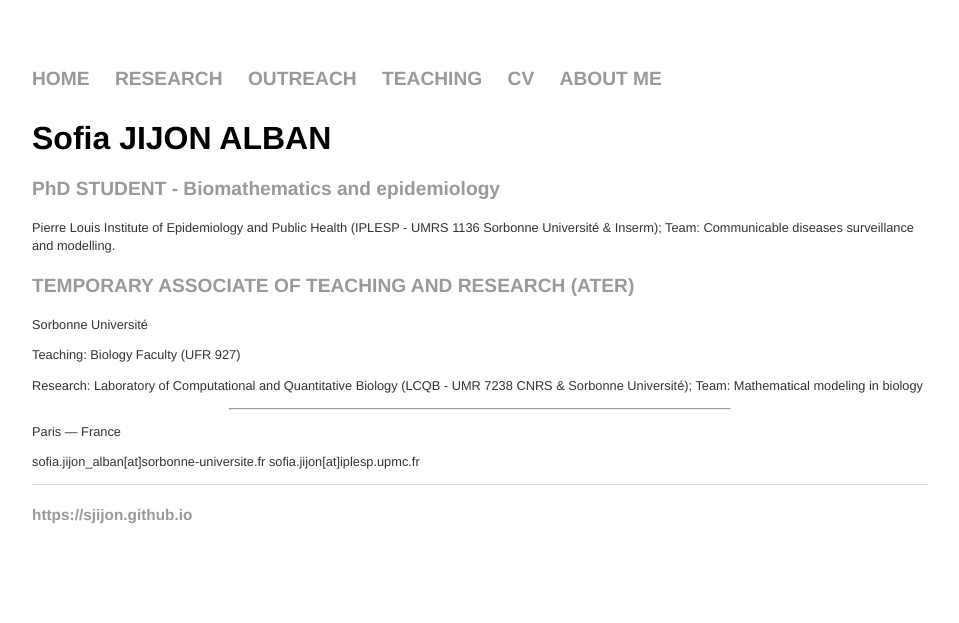
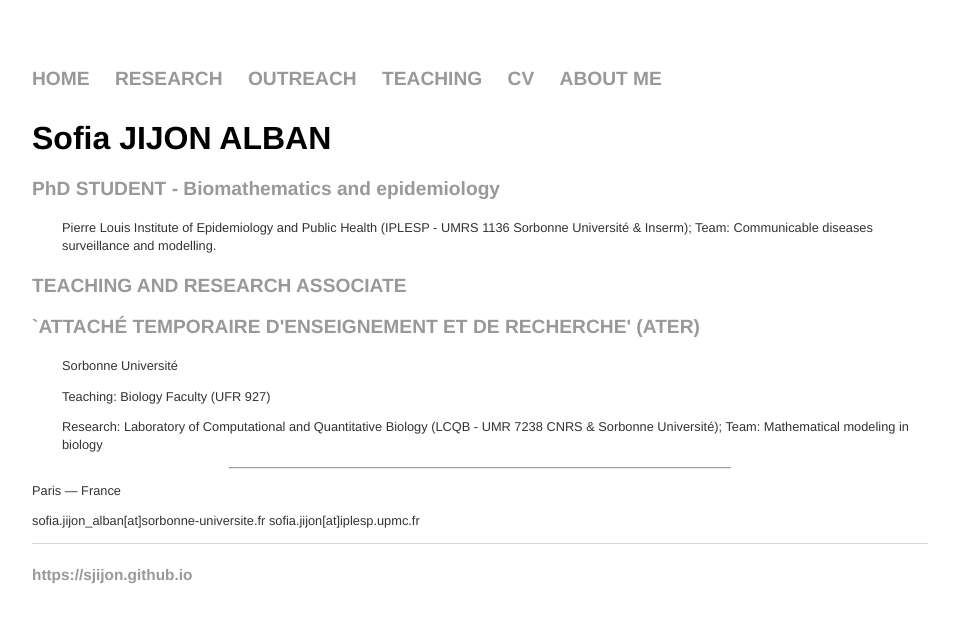
Before and after one commit to sjijon/sjijon.github.io, a Jekyll site: the page built from index.html, in a window 1280 px wide. Shown: the top 623 px of the page, without its empty margins (160-1119 px from the left). Built offline with Jekyll 4.4.1, drawn with Linux system fonts in a browser that asks for light colours.

Commit message:
Update index.html

```diff
--- a/index.html
+++ b/index.html
@@ -5,23 +5,20 @@
 <div class="blurb">
 	<h1>Sofia JIJON ALBAN</h1>
 
-	<h3 style="color:#999;">
-		PhD STUDENT - Biomathematics and epidemiology
-	</h3>
-	<p>
+	<h3 style="color:#999;">PhD STUDENT - Biomathematics and epidemiology</h3>
+	<p style="padding-left:30px;">
 		Pierre Louis Institute of Epidemiology and Public Health (IPLESP - UMRS 1136 Sorbonne Université & Inserm); Team: Communicable diseases surveillance and modelling.
 	</p>
 
-	<h3 style="color:#999;">
-		TEMPORARY ASSOCIATE OF TEACHING AND RESEARCH (ATER)
-	</h3>
-	<p>
+	<h3 style="color:#999;">TEACHING AND RESEARCH ASSOCIATE</h3>
+	<h3 style="color:#999;">`ATTACHÉ TEMPORAIRE D'ENSEIGNEMENT ET DE RECHERCHE' (ATER)</h3>
+	<p style="padding-left:30px;">
 		Sorbonne Université
 	</p>
-	<p>
+	<p style="padding-left:30px;">
 		Teaching: Biology Faculty (UFR 927)
 	</p>
-	<p>
+	<p style="padding-left:30px;">
 		Research: Laboratory of Computational and Quantitative Biology (LCQB - UMR 7238 CNRS & Sorbonne Université); Team: Mathematical modeling in biology
 	</p>
 	<hr width="500" />
```
